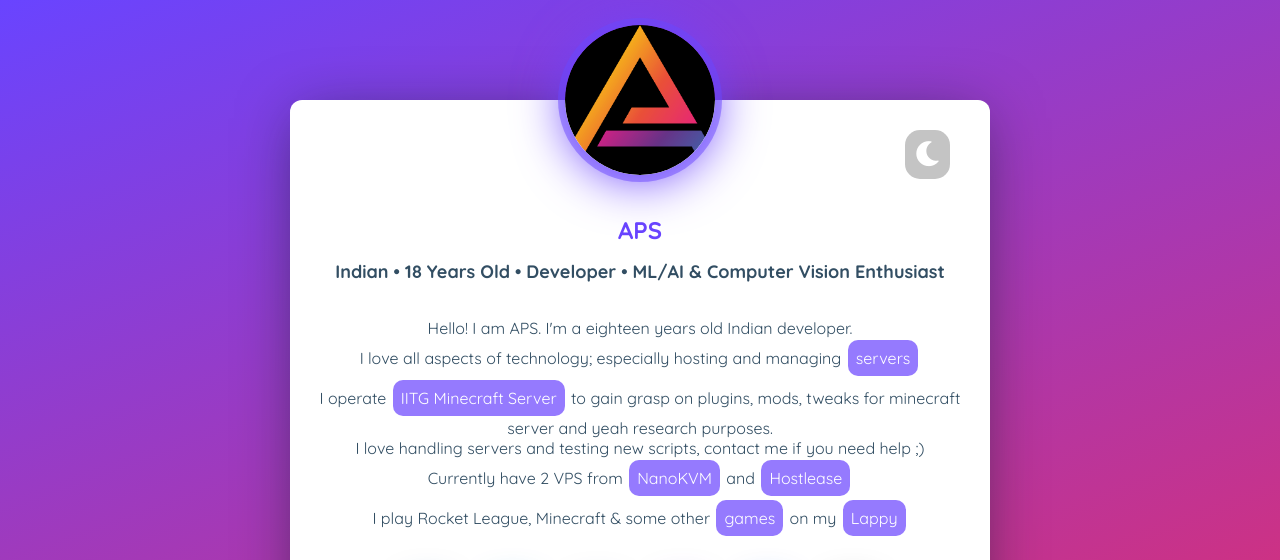
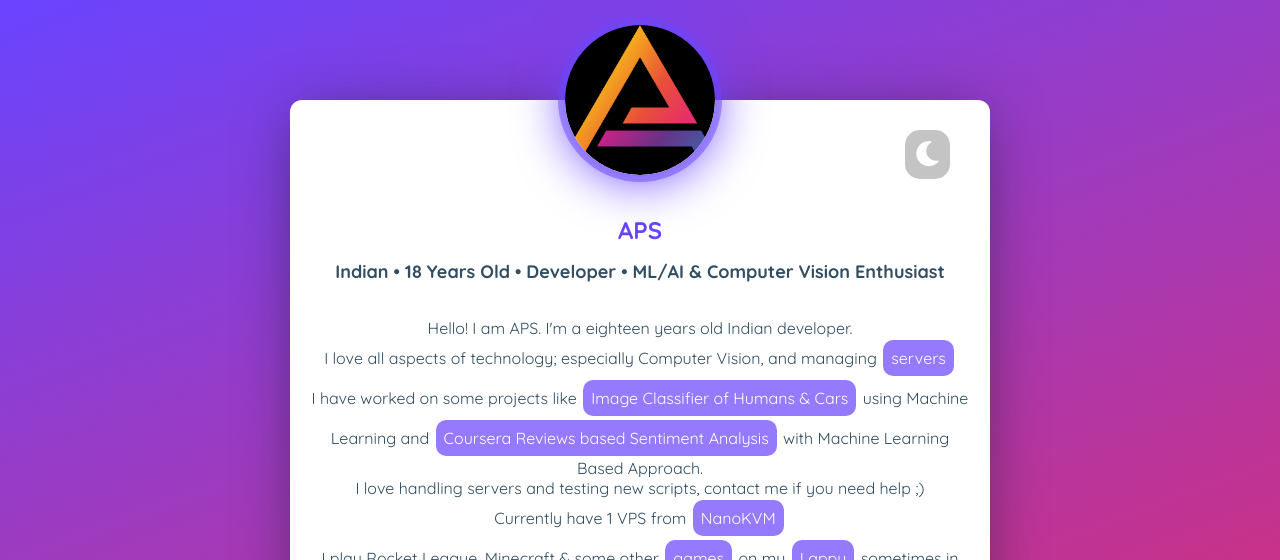
Before and after one commit to AmreshSinha/AboutMe, a plain HTML site: page index.html in a window 1280 px wide. Shown: the top 560 px of the page. Drawn offline with nearby package versions, Linux system fonts and the light colour scheme.

Commit message:
Update index.html

```diff
--- a/index.html
+++ b/index.html
@@ -579,12 +579,12 @@
                     <div class="profile-card__txt"><strong>Indian • 18 Years Old • Developer • ML/AI & Computer Vision Enthusiast</strong></div>
                     <div class="profile-card-inf">
                         <p>Hello! I am APS. I'm a eighteen years old Indian developer.</p>
-                        <p>I love all aspects of technology; especially hosting and managing <a target="_blank" class="infolink">servers</a></p>
-                        <p>I operate <a target="_blank" class="infolink">IITG Minecraft Server</a> to gain grasp on plugins, mods, tweaks for minecraft server and yeah research purposes.</p>
+                        <p>I love all aspects of technology; especially Computer Vision, and managing <a target="_blank" class="infolink">servers</a></p>
+                        <p>I have worked on some projects like <a target="_blank" class="infolink">Image Classifier of Humans & Cars</a> using Machine Learning and <a target="_blank" class="infolink">Coursera Reviews based Sentiment Analysis</a> with Machine Learning Based Approach.</p>
 			<p>I love handling servers and testing new scripts, contact me if you need help ;)</p>
                         <p>
-                            Currently have 2 VPS from <a href="https://nanokvm.net" target="_blank" class="infolink">NanoKVM</a> and <a href="https://hostlease.com" target="_blank" class="infolink">Hostlease</a></p>
-                        <p>I play Rocket League, Minecraft &amp; some other <a target="_blank" class="infolink">games</a> on my <a target="_blank" class="infolink">Lappy</a></p>
+                            Currently have 1 VPS from <a href="https://nanokvm.net" target="_blank" class="infolink">NanoKVM</a></p>
+                        <p>I play Rocket League, Minecraft &amp; some other <a target="_blank" class="infolink">games</a> on my <a target="_blank" class="infolink">Lappy</a> sometimes in my free time.</p>
                     </div>
                     <div class="profile-card-social">
                         <a href="https://example.com/" target="_blank" class="profile-card-social__item steam">
```
